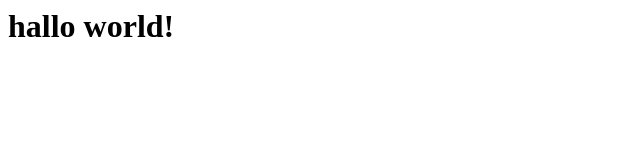
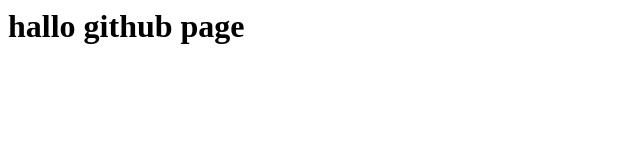
Before and after one commit to gaomingchong/apicu.github.io, a plain HTML site: page index.html in a window 1280 px wide. Shown: the whole page, without its empty margins (0-640 px from the left). Drawn offline with Linux system fonts and the light colour scheme.

Commit message:
Update index.html

```diff
--- a/index.html
+++ b/index.html
@@ -1 +1 @@
-<h1>hallo world!</h1>
+  <h1> hallo github page </h1>
```
